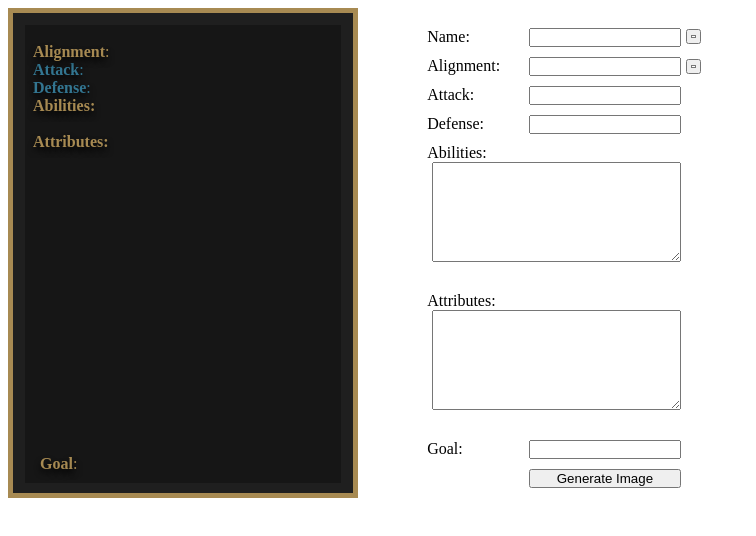
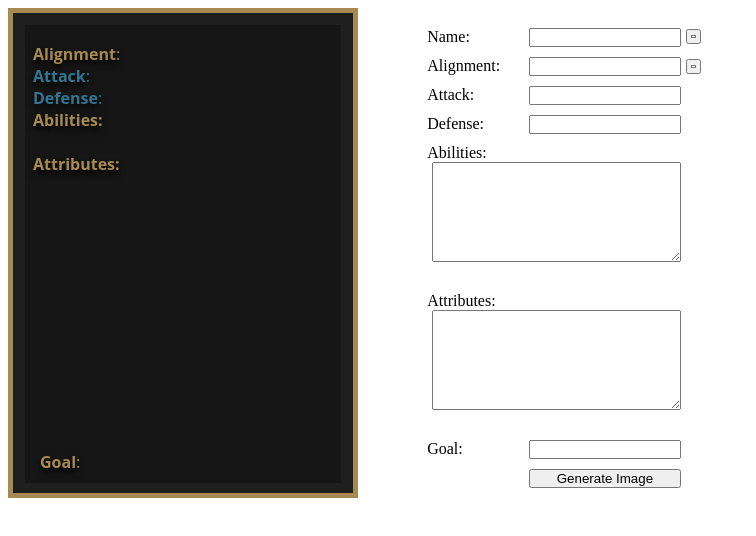
Before and after one commit to SuperGDPWYL/RolecardGenerator, a plain HTML site: page index.html in a window 1280 px wide. Shown: the whole page, without its empty margins (0-756 px from the left). Drawn offline with Linux system fonts and the light colour scheme.

Commit message:
Update style.css

```diff
--- a/style.css
+++ b/style.css
@@ -18,6 +18,7 @@
 	border:5px solid #A78A52;
 	padding-top:10px;
 	float:left;
+	font-family:'Open Sans', Arial, sans-serif;
 }
 .overlay
 {
```
